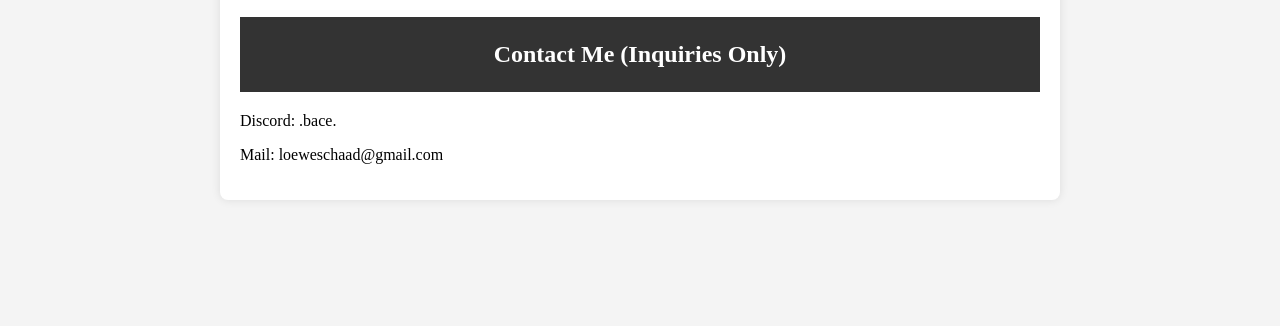
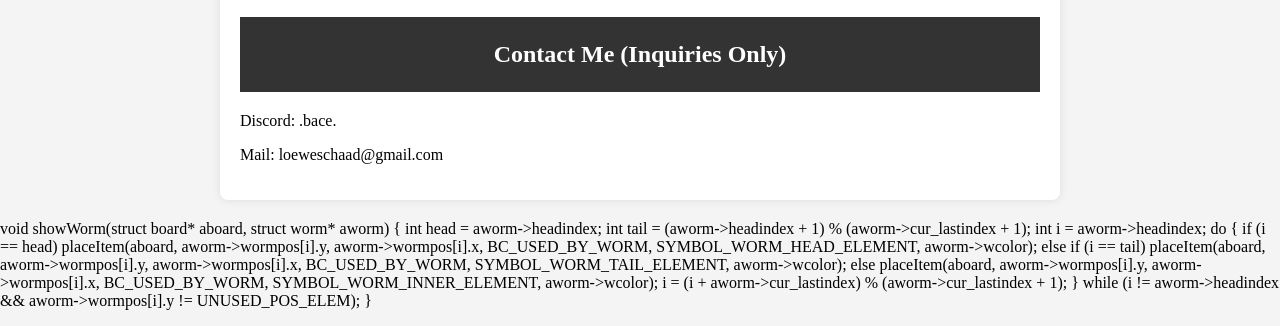
Before and after one commit to BacePlaysYT/BacePlaysYT.github.io, a plain HTML site: page index.html in a window 1280 px wide. Shown: the part 1569-1895 px from the top of the page. Before the commit the page ends 1789 px from the top, so only its background shows below. Drawn offline with Linux system fonts and the light colour scheme.

Commit message:
Update index.html
added code for some weird kid

```diff
--- a/index.html
+++ b/index.html
@@ -109,4 +109,23 @@
 		<p> Mail: loeweschaad@gmail.com </p>
 
 </section>
+<p>
+void showWorm(struct board* aboard, struct worm* aworm) {
+    int head = aworm->headindex;
+    int tail = (aworm->headindex + 1) % (aworm->cur_lastindex + 1);
+    int i = aworm->headindex;
+    do {
+        if (i == head)
+            placeItem(aboard, aworm->wormpos[i].y, aworm->wormpos[i].x,
+                      BC_USED_BY_WORM, SYMBOL_WORM_HEAD_ELEMENT, aworm->wcolor);
+        else if (i == tail)
+            placeItem(aboard, aworm->wormpos[i].y, aworm->wormpos[i].x,
+                      BC_USED_BY_WORM, SYMBOL_WORM_TAIL_ELEMENT, aworm->wcolor);
+        else
+            placeItem(aboard, aworm->wormpos[i].y, aworm->wormpos[i].x,
+                      BC_USED_BY_WORM, SYMBOL_WORM_INNER_ELEMENT, aworm->wcolor);
+
+        i = (i + aworm->cur_lastindex) % (aworm->cur_lastindex + 1);
+    } while (i != aworm->headindex && aworm->wormpos[i].y != UNUSED_POS_ELEM);
+} </p>
 </body>
```
